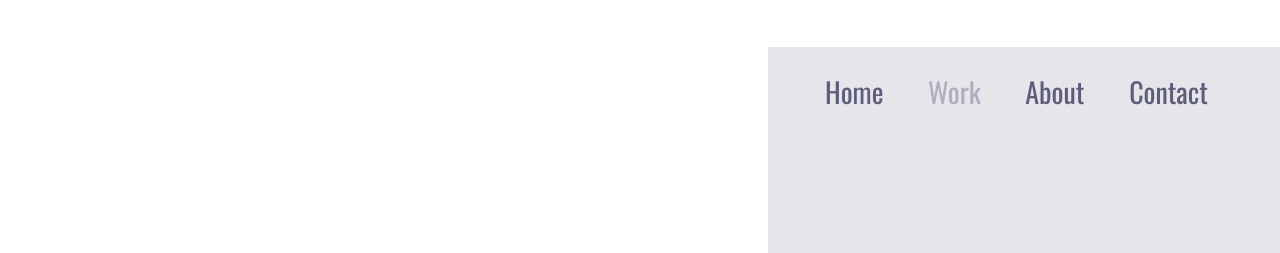
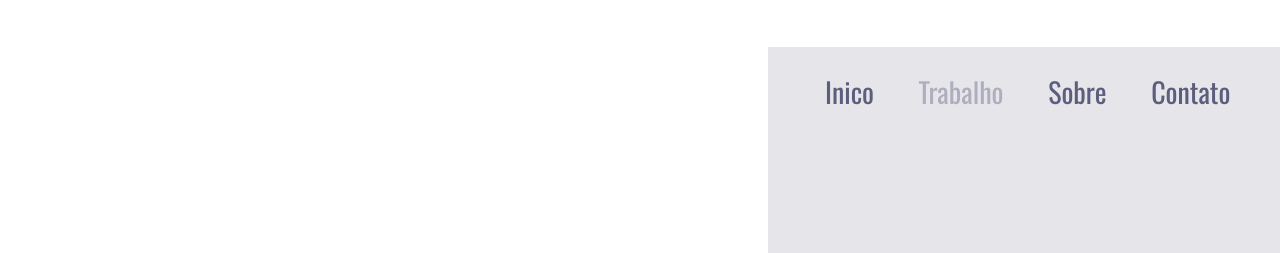
Before and after one commit to felipeneneu/Primeiro-Projeto-de-Estudo-Responsivo, a plain HTML site: page index.html in a window 1280 px wide. Shown: the top 253 px of the page. Drawn offline with nearby package versions, Linux system fonts and the light colour scheme.

Commit message:
Alteração de Tradução + opacidade do css

```diff
--- a/global.css
+++ b/global.css
@@ -89,11 +89,11 @@ p{
 }
 
 .get-started:hover{
-    opacity: .4;
+    opacity: 0.4;
 }
 
 .get-started:active{
-    opacity: .7;
+    opacity: 0.7;
 }
 
 .logo{
--- a/index.html
+++ b/index.html
@@ -27,10 +27,10 @@
 
             <header>
 
-                <a class="nav">Home</a>
-                <a class="nav">Work</a>
-                <a class="nav">About</a>
-                <a class="nav">Contact</a>
+                <a class="nav">Inico</a>
+                <a class="nav">Trabalho</a>
+                <a class="nav">Sobre</a>
+                <a class="nav">Contato</a>
 
             </header>
 
```
